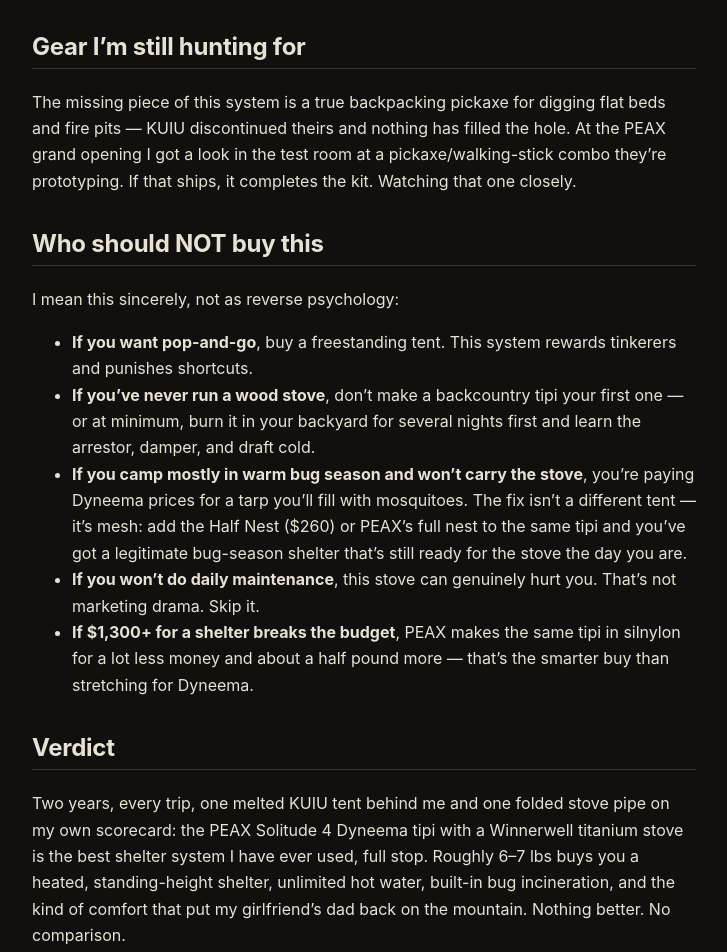
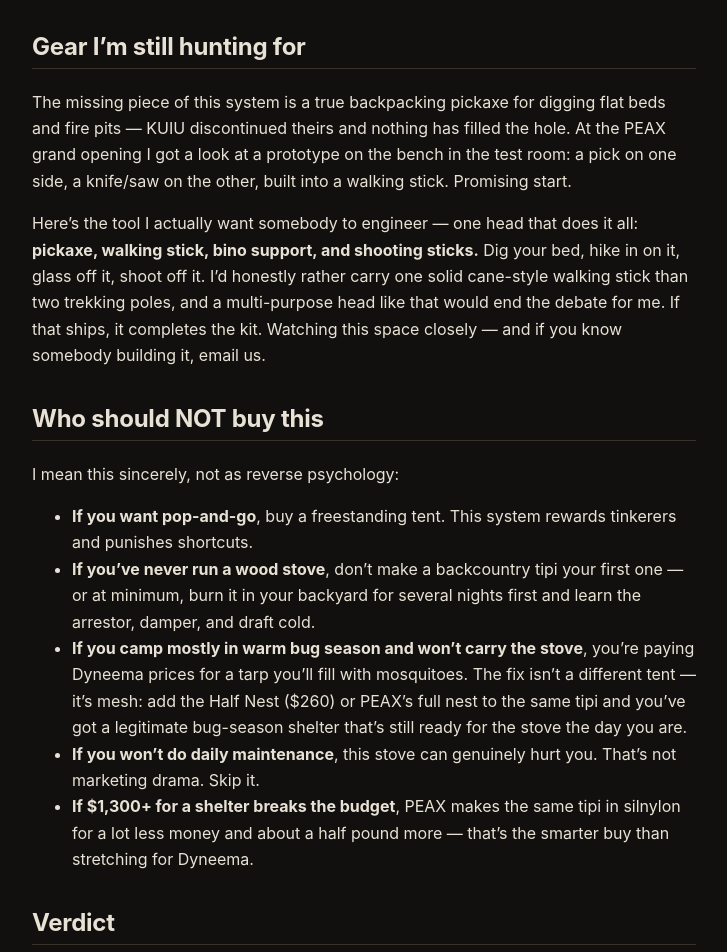
Before and after one commit to cyld101/spiked-adrenaline-website, an Astro site: page /reviews/peax-tipi-winnerwell-stove-hot-tent-review in a window 1280 px wide. Shown: the part 6660-7612 px from the top of the page, without its empty margins (276-1003 px from the left). Built offline with nearby package versions, Linux system fonts and the light colour scheme; Astro itself is replaced by a stand-in of ours.

Commit message:
Pickaxe dream-spec expansion + team we-voice in closing

```diff
--- a/src/content/reviews/peax-tipi-winnerwell-stove-hot-tent-review.md
+++ b/src/content/reviews/peax-tipi-winnerwell-stove-hot-tent-review.md
@@ -113,7 +113,9 @@
 
 ## Gear I'm still hunting for
 
-The missing piece of this system is a true backpacking pickaxe for digging flat beds and fire pits — KUIU discontinued theirs and nothing has filled the hole. At the PEAX grand opening I got a look in the test room at a pickaxe/walking-stick combo they're prototyping. If that ships, it completes the kit. Watching that one closely.
+The missing piece of this system is a true backpacking pickaxe for digging flat beds and fire pits — KUIU discontinued theirs and nothing has filled the hole. At the PEAX grand opening I got a look at a prototype on the bench in the test room: a pick on one side, a knife/saw on the other, built into a walking stick. Promising start.
+
+Here's the tool I actually want somebody to engineer — one head that does it all: **pickaxe, walking stick, bino support, and shooting sticks.** Dig your bed, hike in on it, glass off it, shoot off it. I'd honestly rather carry one solid cane-style walking stick than two trekking poles, and a multi-purpose head like that would end the debate for me. If that ships, it completes the kit. Watching this space closely — and if you know somebody building it, email us.
 
 ## Who should NOT buy this
 
@@ -153,4 +155,4 @@
 
 ---
 
-Got a question I didn't cover? Email **questions@spikedadrenaline.com** — I answer everything myself. Not a support team, not a bot. Me. That's the whole point of this site.
+Got a question we didn't cover? Email **questions@spikedadrenaline.com** — we answer every one ourselves. Not an outsourced help desk, not a bot. The same people who packed this gear into the backcountry. That's the whole point of this site.
```
